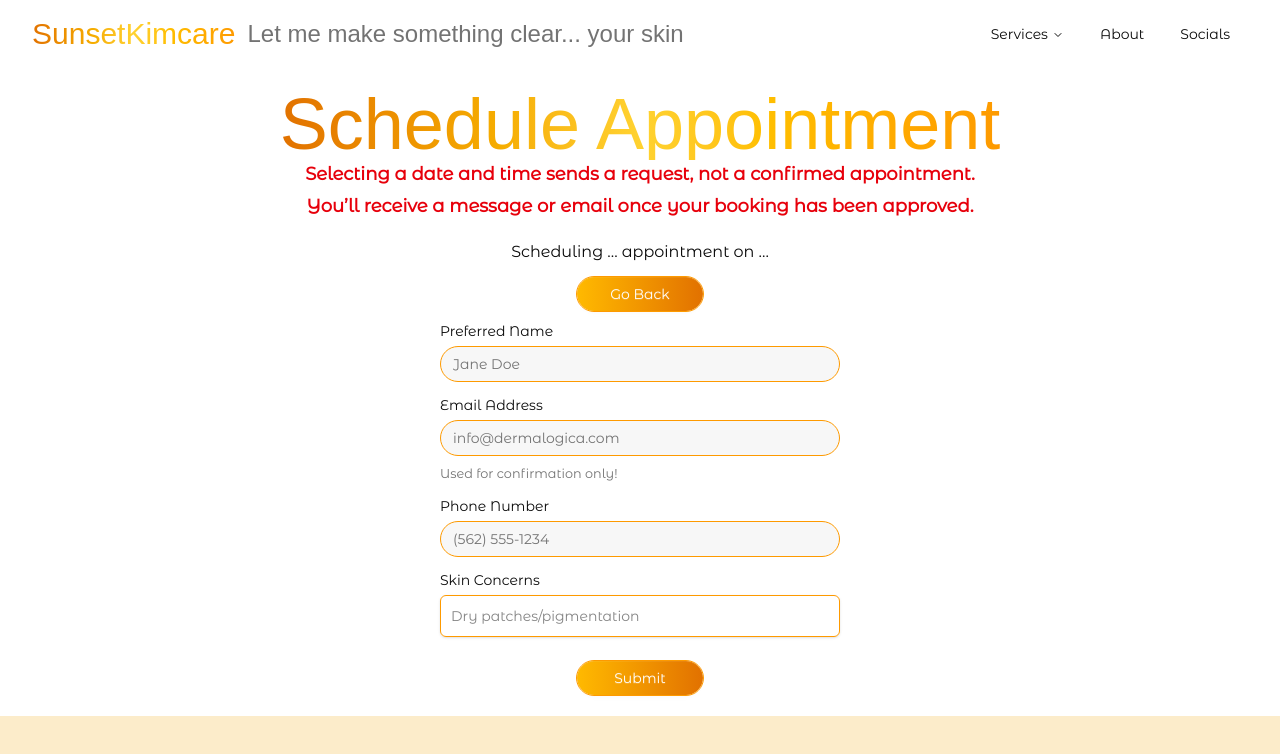
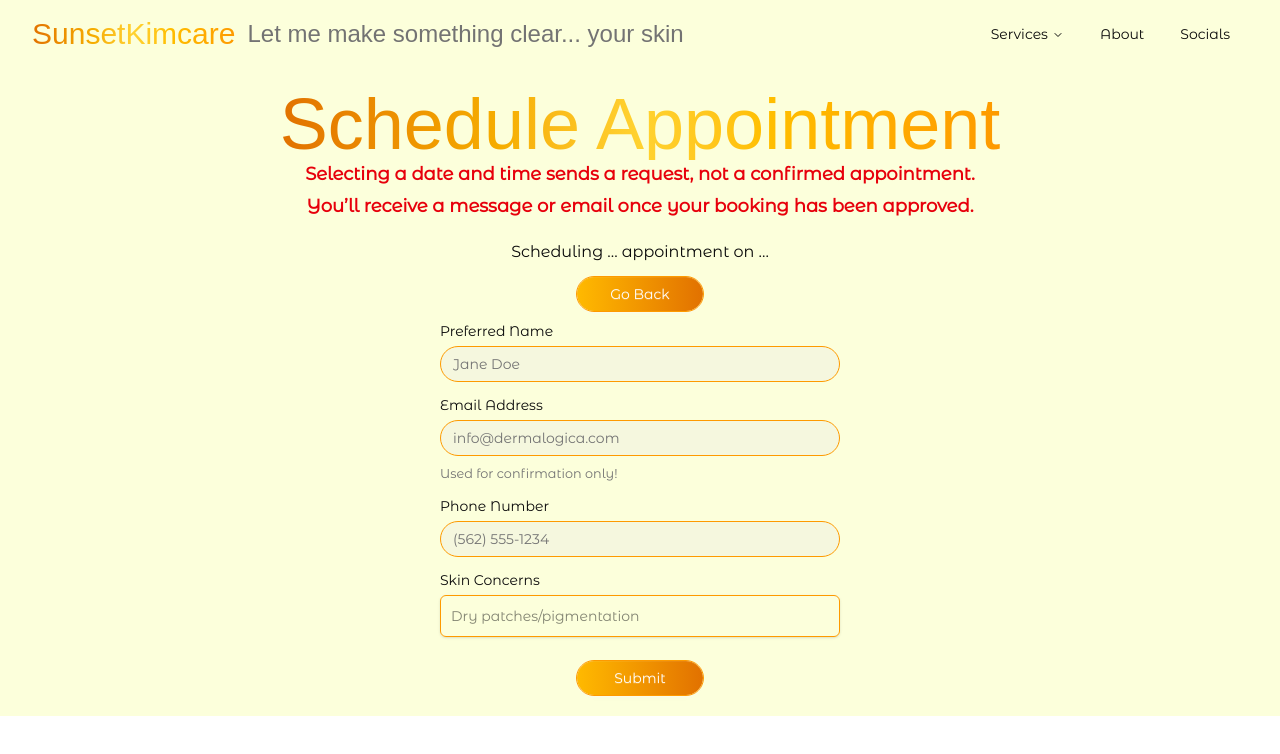
Before and after one commit to jakespvk/kimmy-esthi-frontend, a Next.js app: page /booking/scheduleAppointment in a window 1280 px wide. Shown: the top 754 px of the page. Built offline with nearby package versions, Linux system fonts and the light colour scheme; no server answers; a web font is replaced by a local one.

Commit message:
updates to theme

```diff
--- a/app/globals.css
+++ b/app/globals.css
@@ -50,17 +50,17 @@
 }
 
 :root {
-  --background: oklch(1 0 0);
+  --background: oklch(0.9885 0.0468 111.12); /*oklch(1 0 0);*/
   --foreground: oklch(0.145 0 0);
   --card: oklch(1 0 0);
   --card-foreground: oklch(0.145 0 0);
-  --popover: oklch(1 0 0);
+  --popover: oklch(0.9885 0.0468 111.12); /*oklch(1 0 0);*/
   --popover-foreground: oklch(0.145 0 0);
   --primary: oklch(0.67 0.16 58);
   --primary-foreground: oklch(0.99 0.02 95);
   --secondary: oklch(0.967 0.001 286.375);
   --secondary-foreground: oklch(0.21 0.006 285.885);
-  --muted: oklch(0.97 0 0);
+  --muted: oklch(0.9485 0.0468 111.12); /*oklch(0.97 0 0);*/
   --muted-foreground: oklch(0.556 0 0);
   --accent: oklch(0.67 0.16 58);
   --accent-foreground: oklch(0.99 0.02 95);
--- a/app/layout.tsx
+++ b/app/layout.tsx
@@ -14,7 +14,7 @@ export default function RootLayout({
   children: React.ReactNode
 }) {
   return (
-    <html lang="en" className='bg-[#fcecca]'>
+    <html lang="en" className=''>
       <body className={montserrat.className}>
         <Navbar />
         {children}
--- a/components/ui/services_cards.tsx
+++ b/components/ui/services_cards.tsx
@@ -19,7 +19,7 @@ const ServicesCards = ({ serviceName, promotionName, serviceType, cardTitle, car
     <>
       <div className="relative group" onClick={() => toggleClicked()}>
         <div className="p-5">
-          <div className={"card bg-base-100 shadow-xl " + (serviceType === ServiceType.AddOn ? "w-60" : "w-80 lg:w-96")}>
+          <div className={"card rounded-3xl bg-base-100 shadow-xl " + (serviceType === ServiceType.AddOn ? "w-60" : "w-80 lg:w-96")}>
             <figure>
               <img
                 className={"w-full object-cover " + (serviceType === ServiceType.AddOn ? "h-40" : "h-52 lg:h-56")}
@@ -48,7 +48,7 @@ const ServicesCards = ({ serviceName, promotionName, serviceType, cardTitle, car
         </div>
         <div className={((!prefersHover && clicked) && "opacity-100") + " p-5 absolute inset-0 opacity-0 hover:opacity-100 transition ease-[cubic-bezier((0.3,0.8,0.3,2.3))] duration-500 bg-blend-overlay"}>
           <div className={
-            "card h-full bg-radial-[at_50%_35%] from-amber-200 via-amber-400 to-amber-500 text-popover-content shadow-[0_7px_20px_7px_rgb(230,150,23,0.7)] transition duration-200 ease-in-out"
+            "card rounded-3xl h-full bg-radial-[at_50%_35%] from-amber-200 via-amber-400 to-amber-500 text-popover-content shadow-[0_7px_20px_7px_rgb(230,150,23,0.7)] transition duration-200 ease-in-out"
             + (serviceType === ServiceType.AddOn ? "w-60" : "w-full lg:w-96")}
           >
             {cardOverlayContent !== undefined && cardOverlayContent.length > 0 &&
```
